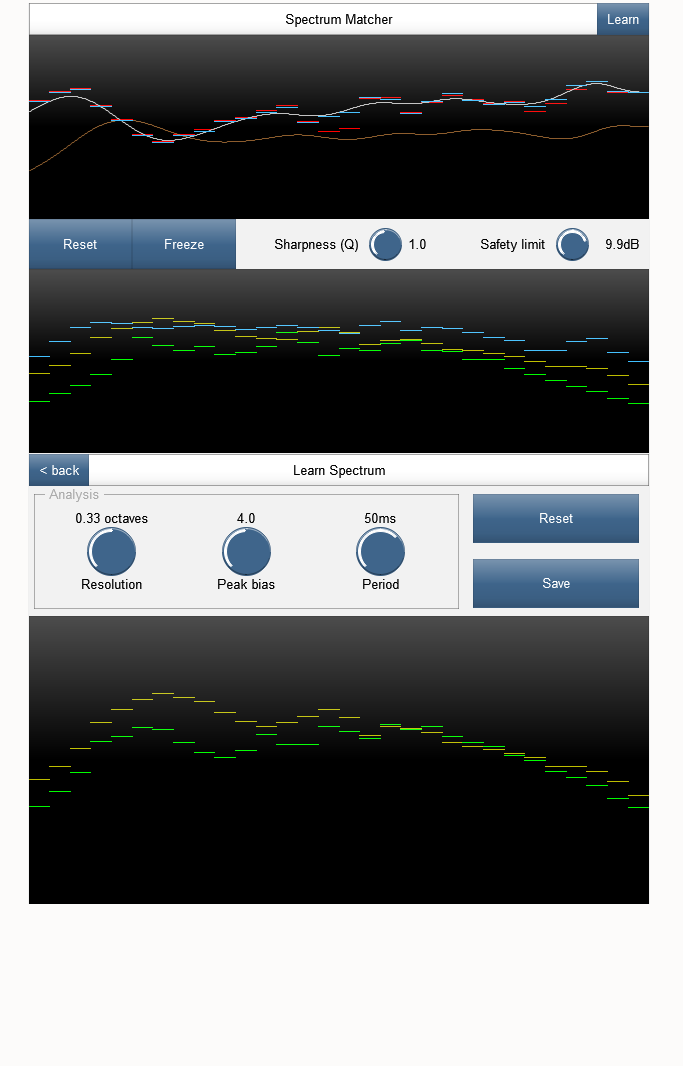
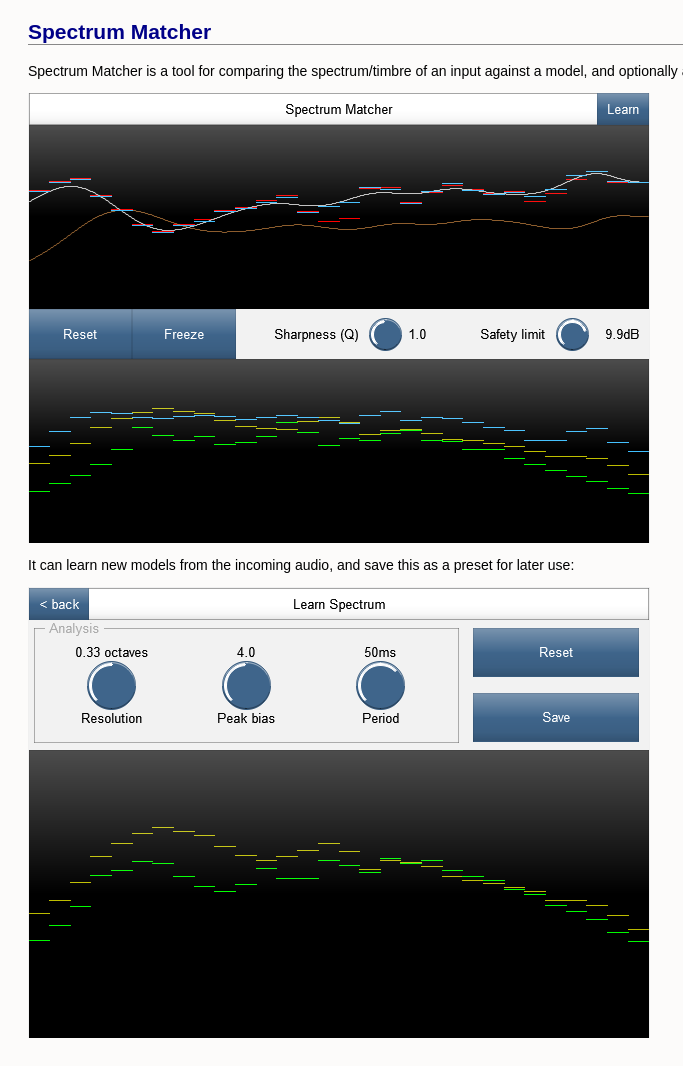
Before and after one commit to geraintluff/jsfx, a plain HTML site: page index.html in a window 1280 px wide. Shown: the part 1085-2151 px from the top of the page, without its empty margins (0-683 px from the left). Before the commit the page ends 2017 px from the top, so only its background shows below. Drawn offline with Linux system fonts and the light colour scheme.

Commit message:
Update index.html

```diff
--- a/index.html
+++ b/index.html
@@ -230,10 +230,14 @@ a[href] code {
 </ul>
 <p>There are also some presets (RPL) available for <a href="Bad Connection.rpl">Bad Connection</a> and <a href="Spectrum Matcher.rpl">Spectrum Matcher</a>.</p>
 <h2 id="bad-connection">Bad Connection</h2><div class="section section2">
+<p>Bad Connection is an effect that randomly changes the audio between two volume levels.  It can be used to imitate <a href="audio-demos/Bad Connection/radio-dropout.mp3">dodgy radios</a> or <a href="audio-demos/Bad Connection/cpu-overload.mp3">glitchy CPU overloads</a>.</p>
 <p><img src="Bad Connection.png" alt="screenshot"></p>
 </div><h2 id="dual-distortion">Dual Distortion</h2><div class="section section2">
+<p>Dual Distortion is a simple clipping/distortion effect where you control the positive and negative sides independently.</p>
 <p><img src="Dual Distortion.png" alt="screenshot"></p>
 </div><h2 id="spectrum-matcher">Spectrum Matcher</h2><div class="section section2">
-<p><img src="Spectrum Matcher 1.png" alt="screenshot">
-<img src="Spectrum Matcher 2.png" alt="screenshot"></p>
+<p>Spectrum Matcher is a tool for comparing the spectrum/timbre of an input against a model, and optionally applying a correction filter.</p>
+<p><img src="Spectrum Matcher 1.png" alt="screenshot"></p>
+<p>It can learn new models from the incoming audio, and save this as a preset for later use:</p>
+<p><img src="Spectrum Matcher 2.png" alt="screenshot"></p>
 </div></div></div><script></script></body></html>
```
